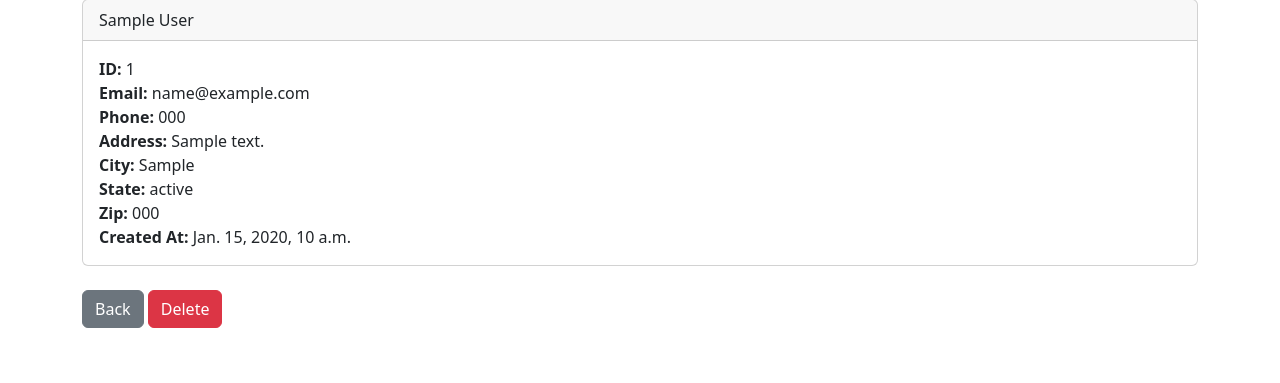
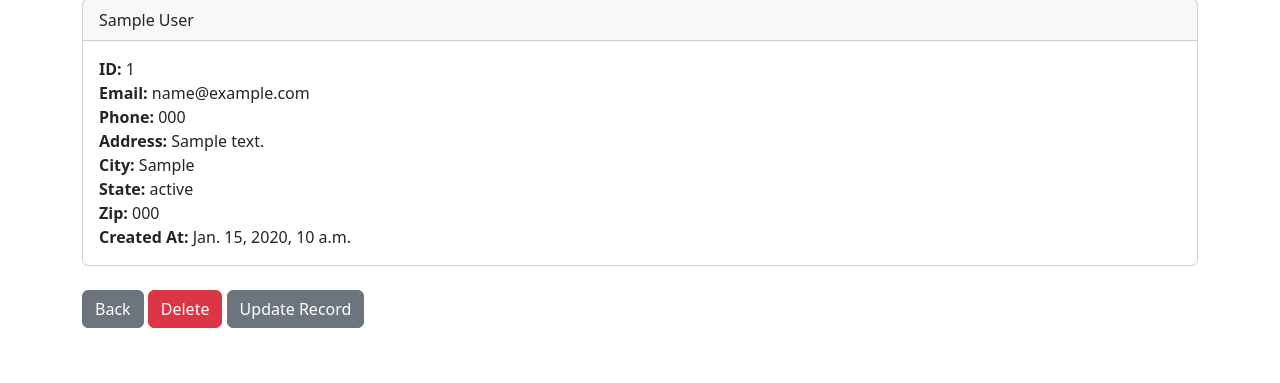
Before and after one commit to AdityaPunetha/Django-CRM, a Django app: page /record/1/ in a window 1280 px wide. Shown: the part 137-520 px from the top of the page. Run offline with Django 4.2, Linux system fonts and the light colour scheme; a user stored in the database is signed in; tables that the repository leaves empty hold one stand-in row (values such as "Sample post").

Commit message:
crud records

```diff
--- a/website/templates/record.html
+++ b/website/templates/record.html
@@ -39,5 +39,7 @@
 <a href="{% url 'delete_record' customer_record.id %}" class="btn btn-danger"
   >Delete</a
 >
-
+<a href="{% url 'update_record' customer_record.id %}" class="btn btn-secondary"
+  >Update Record</a
+>
 {% endblock %}
--- a/website/urls.py
+++ b/website/urls.py
@@ -10,4 +10,5 @@ urlpatterns = [
     path("record/<int:pk>/", views.customer_record, name="record"),
     path("delete/<int:pk>/", views.delete_record, name="delete_record"),
     path("add_record/", views.add_record, name="add_record"),
+    path("update/<int:pk>/", views.update_record, name="update_record"),
 ]
--- a/website/views.py
+++ b/website/views.py
@@ -85,3 +85,19 @@ def add_record(request):
     else:
         messages.error(request, "You must be logged in to add a record.")
         return redirect("home")
+
+
+def update_record(request, pk):
+    if request.user.is_authenticated:
+        record = Record.objects.get(id=pk)
+        form = AddRecordForm(request.POST or None, instance=record)
+        if request.method == "POST":
+            if form.is_valid():
+                form.save()
+                messages.success(request, "Record updated.")
+                return redirect("home")
+        else:
+            return render(request, "update_record.html", {"form": form})
+    else:
+        messages.error(request, "You must be logged in to update a record.")
+        return redirect("home")
```
Also changed, not shown: website/templates/update_record.html (added, +13 -0 lines).
